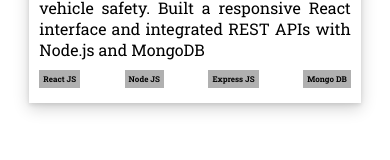
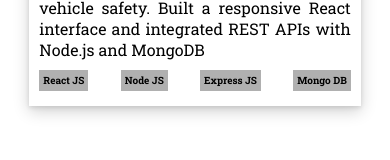
Before and after one commit to danielandrose/daniel-portfolio, a React (Vite) app: page /projects in a window 390 px wide. Shown: the part 524-684 px from the top of the page. Built offline with nearby package versions, Linux system fonts and the light colour scheme; a web font is replaced by a local one.

Commit message:
final changes

```diff
--- a/src/cssFiles/Project.css
+++ b/src/cssFiles/Project.css
@@ -99,7 +99,7 @@
     .tech{
         padding: 0px;;
         margin:0px;
-        font-size: 8px;
+        font-size: 10px;
         font-weight: bold;
         padding:4px;
         background-color: #b0b0b0;
--- a/src/cssFiles/navBar.css
+++ b/src/cssFiles/navBar.css
@@ -70,6 +70,7 @@
         display: block;
         background-color: transparent;
         color: #ffffff;
+        z-index: 3;
     }
 
     .nav-bar {
```
